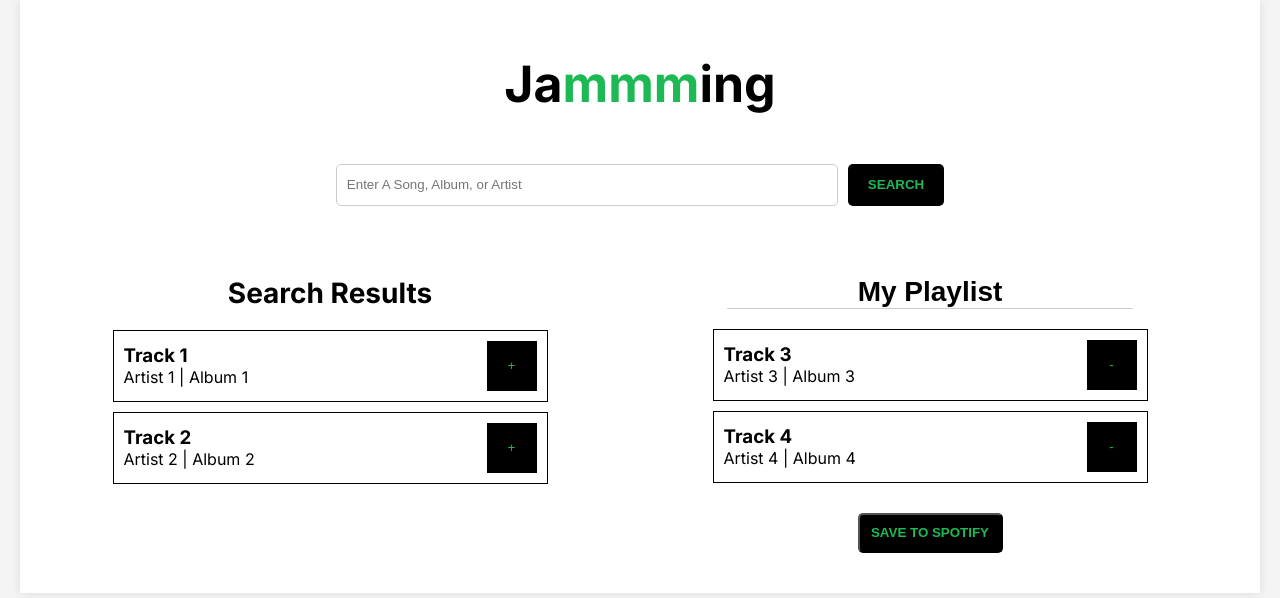
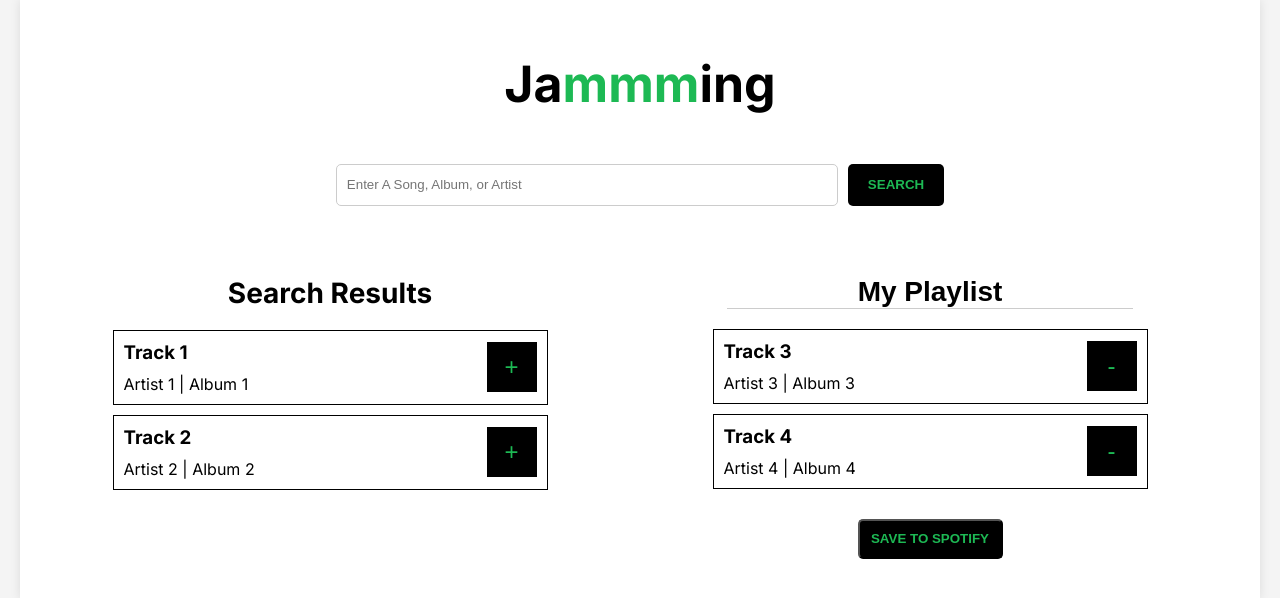
Before and after one commit to anishsharma21/jammming, a React (Create React App) app: page / in a window 1280 px wide. Shown: the top 598 px of the page. Built offline with nearby package versions, Linux system fonts and the light colour scheme.

Commit message:
Refactor Track module CSS styles

```diff
--- a/src/Track/Track.module.css
+++ b/src/Track/Track.module.css
@@ -12,8 +12,12 @@
   margin-right: 10px;
 }
 
-  .TrackName, .TrackInfo {
-    margin: 0;
+.TrackName {
+  margin: 0 0 10px 0; /* This adds a 10px margin to the bottom */
+}
+
+.TrackInfo {
+    margin: 10px 0 0 0; /* This adds a 10px margin to the top */
 }
 
 .TrackButton {
@@ -26,4 +30,5 @@
   justify-content: center;
   align-items: center;
   cursor: pointer;
+  font-size: 24px;
 }
```
Lines whose indentation alone changed are shown as unchanged.
